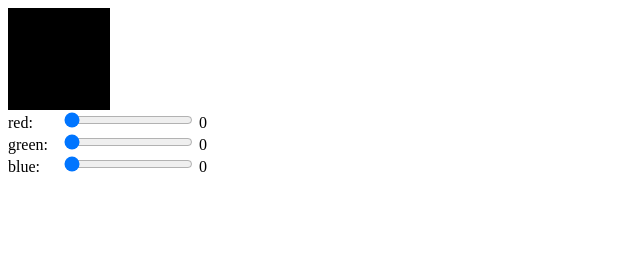
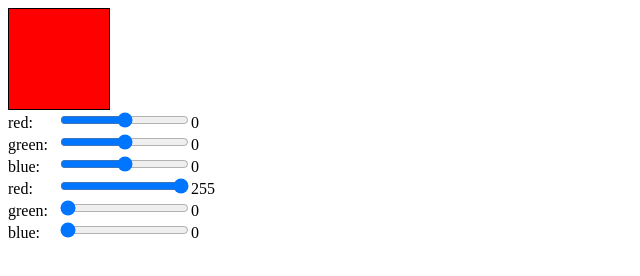
Before and after one commit to csci312-f19/practical-02-hgdonovan, a website: page index.html in a window 1280 px wide. Shown: the whole page, without its empty margins (0-640 px from the left). Drawn offline with Linux system fonts and the light colour scheme.

Commit message:
practical 2

```diff
--- a/color-picker.js
+++ b/color-picker.js
@@ -19,7 +19,7 @@ const createSlider = function createSlider(color, initialValue, callback) {
 
   // create a div to hold the color name and add it to the slider
   const label = document.createElement('div');
-  slider.className = `color-label`; //is this right
+  label.className = `color-label`;
   label.innerHTML = `${color}:`
   slider.appendChild(label);
 
@@ -28,13 +28,13 @@ const createSlider = function createSlider(color, initialValue, callback) {
   range.type = 'range'
   range.min = 0;
   range.max = 255;
-  range.value = 'initialValue';
+  range.value = initialValue;
   slider.appendChild(range);
 
 
   // create the readout to display the current value and add it to the slider
   const readout = document.createElement('span');
-  readout.innerHTML = 'initialValue';
+  readout.innerHTML = initialValue;
   slider.appendChild(readout);
 
 
@@ -66,13 +66,17 @@ whenever the value of the color changes.
 */
 const createColorPicker = function createColorPicker(initialValue, callback) { // eslint-disable-line no-unused-vars, max-len
   // create a div to hold the picker
-
+  const picker = document.createElement('div');
+  picker.className = `color-picker`;
 
   // create a div with the class 'color-swatch' to provide the colored rectangle
   // and add it to the picker
-
+  const colorBox = document.createElement('div');
+  colorBox.className = `color-swatch`;
+  picker.appendChild(colorBox);
 
   // create a local variable to hold the current color and initialize it with initialValue
+  let currentColor = initialValue;
 
 
   // create an update function that takes in an object of the form {color: value}
@@ -81,15 +85,26 @@ const createColorPicker = function createColorPicker(initialValue, callback) { /
   // - set the background color of the swatch
   // - call the callback with the current color
 
+  const update = function update(newColor) {
+      currentColor = { ...currentColor, ...newColor }
+      const { red, green, blue } = currentColor;
+      colorBox.style.background = `rgb(${red}, ${green}, ${blue})`;
+      callback(currentColor);
+  };
 
   // add sliders for each color channel
 
+  Object.keys(currentColor).forEach((color) =>{
+      const slider = createSlider(color, currentColor[color], update);
+      picker.appendChild(slider);
+  });
 
   // call update() to initialize to the correct value
 
+  update();
 
   // return the picker
-
+  return picker;
 };
 
 try {
--- a/index.html
+++ b/index.html
@@ -21,45 +21,29 @@
     </style>
   </head>
   <body>
-    <div class="color-picker">
-      <div class="color-swatch" ></div>
-      <div class="red-slider">
-        <div class="color-label">red:</div>
-        <input type="range" min="0" max="255" id="slider-r" value="0"/>
-        <span id="value-r"></span>
+      <div class="color-picker">
+          <div class="color-swatch" ></div>
+          <div class="red-slider"><div class="color-label">red:</div><input type="range" min="0" max="255"><span>0</span></div>
+          <div class="green-slider"><div class="color-label">green:</div><input type="range" min="0" max="255"><span>0</span></div>
+          <div class="blue-slider"><div class="color-label">blue:</div><input type="range" min="0" max="255"><span>0</span></div>
       </div>
-      <div class="green-slider">
-        <div class="color-label">green:</div>
-        <input type="range" min="0" max="255" id="slider-g" value="0"/>
-        <span id="value-g"></span>
-      </div>
-      <div class="blue-slider">
-        <div class="color-label">blue: </div>
-        <input type="range" min="0" max="255" id="slider-b" value="0"/>
-        <span id="value-b"></span>
-      </div>
-    </div>
 
     <script type="text/javascript">
       const colorBox = document.querySelector('.color-swatch');
-      const colors = ['r','g','b'];
+      const picker = document.querySelector('.color-picker');
+      let currentColor = {'red':255, 'green':0, 'blue': 0};
+      const update = function(newColor) {
+          currentColor = { ...currentColor, ...newColor }
+          const { red, green, blue } = currentColor;
+          colorBox.style.background = `rgb(${red}, ${green}, ${blue})`;
+      };
 
-      const labels = colors.map((color) => {
-        return document.getElementById(`value-${color}`);
+      Object.keys(currentColor).forEach((color) =>{
+          // initialize slider in here
+          const slider = createSlider(color, currentColor[color], update);
+          picker.appendChild(slider);
       });
 
-      const sliders = colors.map((color) => {
-        return document.getElementById(`slider-${color}`);
-      });
-
-      const update = function() {
-        colorBox.style.background =
-          `rgb(${sliders[0].value}, ${sliders[1].value}, ${sliders[2].value})`;
-        sliders.forEach((slider, index) => labels[index].innerHTML = slider.value);
-      };
-
-      // Set oninput callback for each slider
-      sliders.forEach((slider) => slider.oninput = update);
       update();
     </script>
 
```
